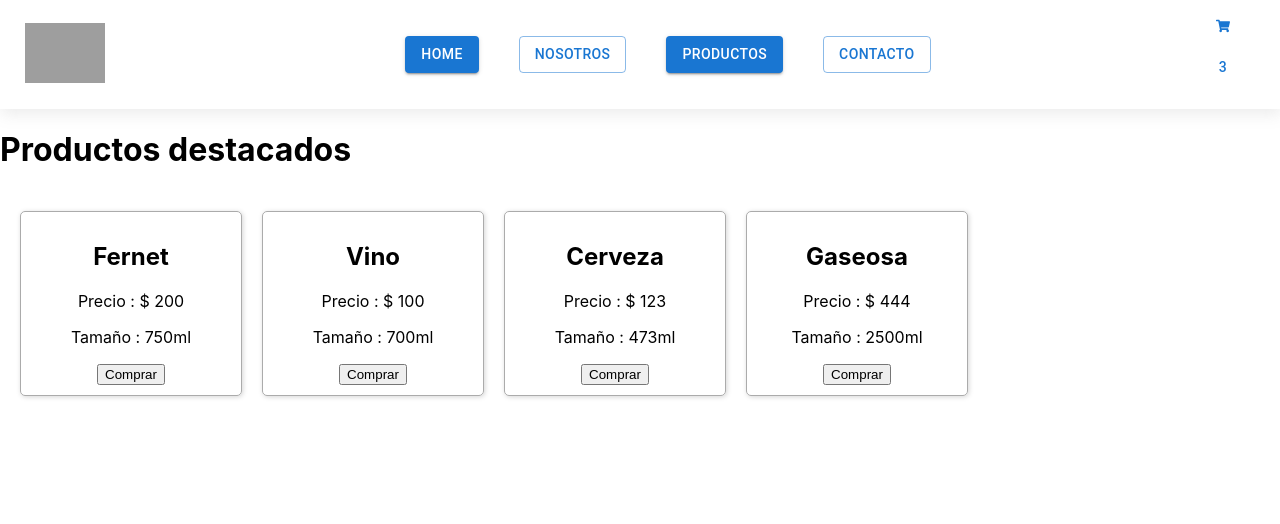
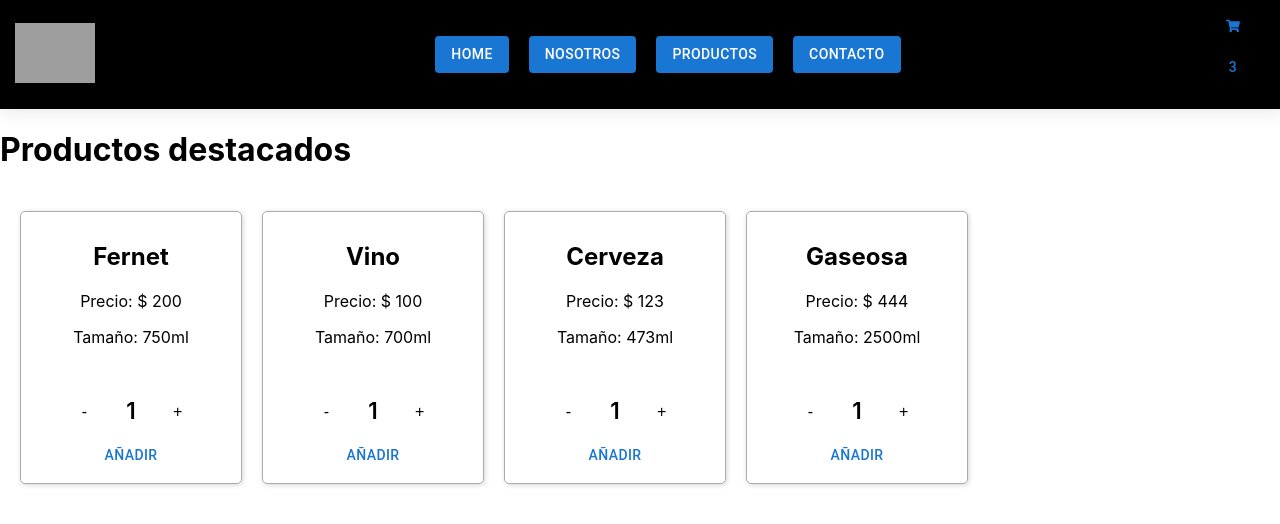
Before and after one commit to agurishimabukuro/React-Aguri, a React (Create React App) app: page / in a window 1280 px wide. Shown: the top 524 px of the page. Built offline with nearby package versions, Linux system fonts and the light colour scheme; grey boxes are pictures that could not be loaded.

Commit message:
cambio 24-3

```diff
--- a/src/App.css
+++ b/src/App.css
@@ -1,11 +1,12 @@
 header.main-header {
   width: 100%;
   display: flex;
-  padding: 10px 25px;
+  padding: 10px 15px;
   box-shadow: 1px 5px 15px #81818129;
   justify-content: space-between;
   align-items: center;
   box-sizing: border-box;
+  background-color: black;
 }
 
 ul.navbar {
@@ -14,8 +15,8 @@ ul.navbar {
 }
 
 ul.navbar li {
-    margin-right: 20px;
-    margin-left: 20px;
+    margin-right: 10px;
+    margin-left: 10px;
 }
 
 .container-logo {
@@ -37,3 +38,40 @@ ul.navbar li {
   padding: 10px;
   text-align: center;
 }
+.count-container__contador {
+  display: grid;
+  grid-template: 1fr / 1fr 1fr 1fr;
+  width: 140px;
+  height: 50px;
+  font-weight: 600;
+  font-size: 1.4rem;
+  margin: 40px auto 0;
+}
+
+.count-container__button {
+  color: var(--primary-color);
+  width: 100%;
+  height: 100%;
+  border: 1px solid var(--border-color);
+  font-size: 1rem;
+  transition: all 250ms ease-out;
+}
+
+.count-container__button:hover {
+  border: none;
+  color: var(--just-white);
+  background-color: var(--primary-color);
+}
+
+.count-container__button {
+  color: var(--border-color);
+  background-color: transparent;
+  border: 1px solid var(--border-color);
+}
+
+.count-container__qty {
+  height: 100%;
+  padding-top: 10px;
+  color: var(--primary-color);
+  background-color: var(--just-white);
+}
--- a/src/components/ItemListConteiner/ItemListConteiner.js
+++ b/src/components/ItemListConteiner/ItemListConteiner.js
@@ -7,10 +7,10 @@ const ItemListConteiner = ({children}) => {
         <div className="container-cards">
             <h2> {children} </h2>
 
-            <Product title='Fernet' tamaño='750ml' price={200}/>
-            <Product title='Vino' tamaño='700ml' price={100}/>
-            <Product title='Cerveza' tamaño='473ml' price={123}/>
-            <Product title='Gaseosa' tamaño='2500ml' price={444}/>
+            <Product title='Fernet' size='750ml' price={200} stock={12} id='1' />
+            <Product title='Vino' size='700ml' price={100} stock={2} id='2' />
+            <Product title='Cerveza' size='473ml' price={123} stock={32} id='3' />
+            <Product title='Gaseosa' size='2500ml' price={444} stock={22} id='4' />
         </div>
     )
 }
--- a/src/components/NavBar/NavBar.js
+++ b/src/components/NavBar/NavBar.js
@@ -7,13 +7,13 @@ function NavBar() {
     return(
         <header className='main-header'>
             <div className="container-logo">
-            <img src="inter.png" alt="logo"></img>
+                <img src='react-aguri\public\inter.png' alt="logo"></img>
             </div>
             <ul className='navbar'>
                 <li><Button variant="contained">Home</Button></li>
-                <li><Button variant="outlined">Nosotros</Button></li>
+                <li><Button variant="contained">Nosotros</Button></li>
                 <li><Button variant="contained">Productos</Button></li>
-                <li><Button variant="outlined">Contacto</Button></li>
+                <li><Button variant="contained">Contacto</Button></li>
             </ul>
             <Button><CartWidget/></Button>
         </header>
--- /dev/null
+++ b/src/components/Product/Product.css
@@ -0,0 +1,37 @@
+.count-container__contador {
+    display: grid;
+    grid-template: 1fr / 1fr 1fr 1fr;
+    width: 140px;
+    height: 50px;
+    font-weight: 600;
+    font-size: 1.4rem;
+    margin: 40px auto 0;
+}
+
+.count-container__button {
+    color: var(--primary-color);
+    width: 100%;
+    height: 100%;
+    border: 1px solid var(--border-color);
+    font-size: 1.6rem;
+    transition: all 250ms ease-out;
+}
+
+.count-container__button:hover {
+    border: none;
+    color: var(--just-white);
+    background-color: var(--primary-color);
+}
+
+.count-container__button[disabled] {
+    color: var(--border-color);
+    background-color: transparent;
+    border: 1px solid var(--border-color);
+}
+
+.count-container__qty {
+    height: 100%;
+    padding-top: 10px;
+    color: var(--primary-color);
+    background-color: var(--just-white);
+}
--- a/src/components/Product/Product.js
+++ b/src/components/Product/Product.js
@@ -1,11 +1,50 @@
+import React from 'react';
+import {useState} from 'react';
+import Button from '@mui/material/Button';
+
 export default function Product(props) {
 
-    return(
-        <div className="product-item">
-            <h2>{props.title}</h2>
-            <p>Precio : $ {props.price}</p>
-            <p>Tamaño : {props.tamaño}</p>
-            <button> Comprar </button>
+    return ( <div className = "product-item" >
+        <h2> {props.title} </h2>
+        <p> Precio: $ {props.price} </p>
+        <p> Tamaño: {props.size} </p>
+
+        <ItemCount initial={1} stock={props.stock}/>
         </div>
     )
 }
+
+const ItemCount = ({initial,stock,onAdd}) => {
+    const [qty, setQty] = useState(initial);
+
+    const addProduct = (num) => {
+        setQty(qty + num);
+    };
+
+    return ( <div className = "count-container" >
+        <div className = "count-container__contador" >
+        <button className = "count-container__button" onClick = {() => addProduct(-1)}
+        disabled = {qty === initial ? true : null}
+        >
+        -
+        </button>
+        <span className = "count-container__qty" > {qty} </span>
+        <button
+        className = "count-container__button"
+        onClick = {() => addProduct(+1)}
+        disabled = {qty === stock ? true : null}
+        >
+        +
+        </button>
+    </div>
+
+        <Button
+        className = "contained"
+        onClick = {() => onAdd(qty)}
+        disabled = {stock === 0 ? true : null}
+        >
+        Añadir
+        </Button>
+    </div>
+    );
+};
```
Also changed, not shown: public/inter.png (renamed from public/img/inter.png).
